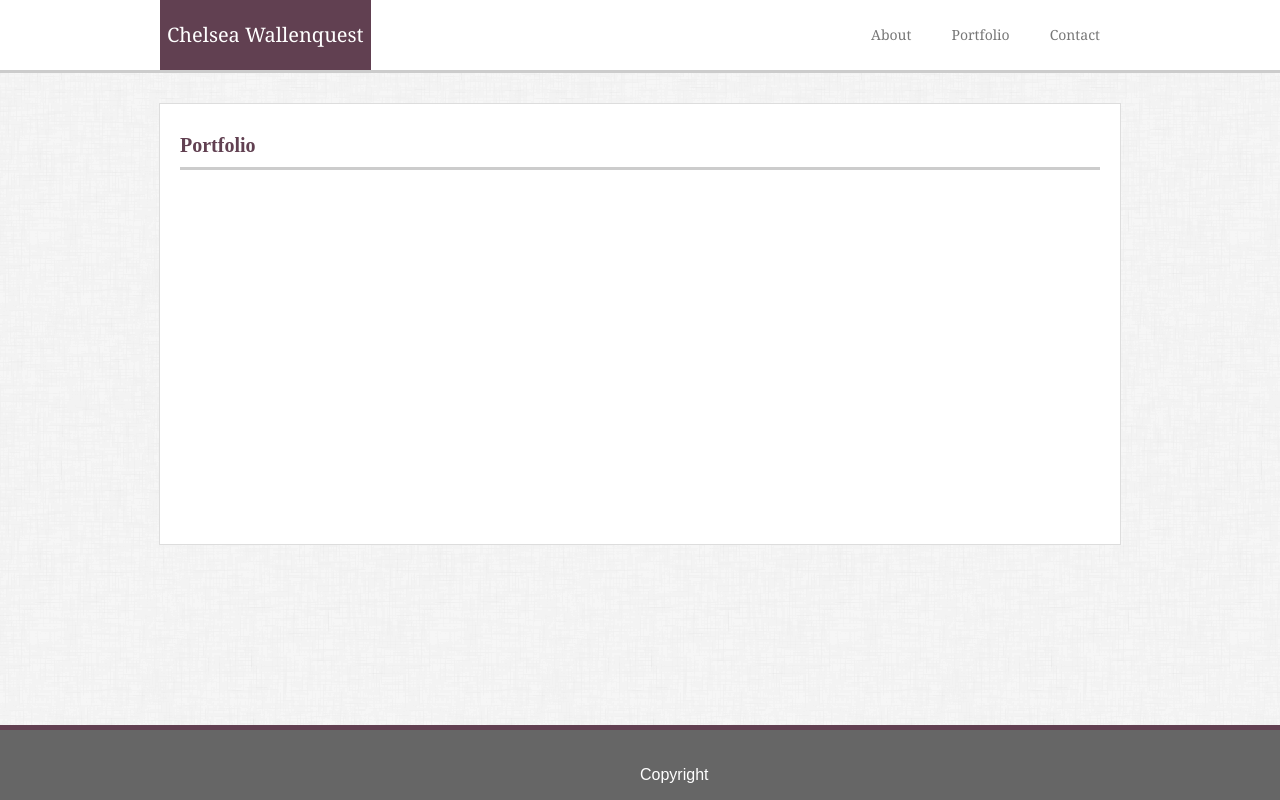
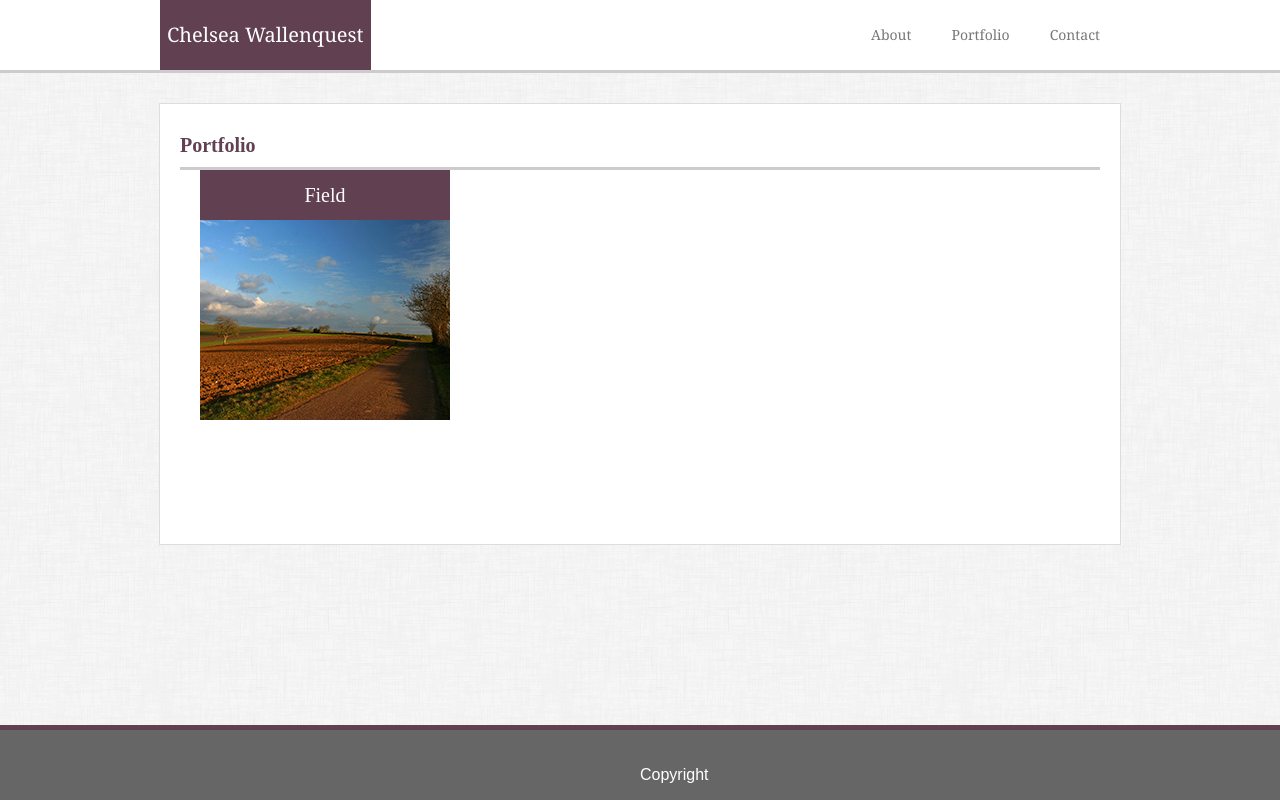
Before and after one commit to ChelseaLaura419/Basic-Portfolio, a plain HTML site: page portfolio.html in a window 1280 px wide. Drawn offline with Linux system fonts and the light colour scheme.

Commit message:
image block

```diff
--- a/assets/css/style.css
+++ b/assets/css/style.css
@@ -122,3 +122,17 @@ input[type=submit] {
 input[type=submit]:hover {
     background-color: goldenrod
 }
+
+.overlay-image {
+    position: relative;
+   }
+
+.text {
+    background-color: #614051;
+    color: #fff;
+    font-size: 20px;
+    line-height: 50px;
+    text-align: center;
+    position: absolute;
+    width: 250px;
+   }
--- a/portfolio.html
+++ b/portfolio.html
@@ -20,6 +20,12 @@
         </nav>
         <section class="main">
             <h2 class="mainHeader">Portfolio</h2>
+
+            <div class="overlay-image"><a href="assets/images/field.jpg">
+                <img class="image" src="assets/images/field.jpg" alt="Field" />
+                <div class="text">Field</div>
+               </a></div>
+
         </section>
         <footer>
             <p class="copyright">Copyright</p>
```
Also changed, not shown: assets/images/field.jpg (added), assets/images/lake.jpg (added), assets/images/lightning.jpg (added), assets/images/mountain.jpg (added), assets/images/sand.jpg (added), assets/images/snow.jpg (added).
